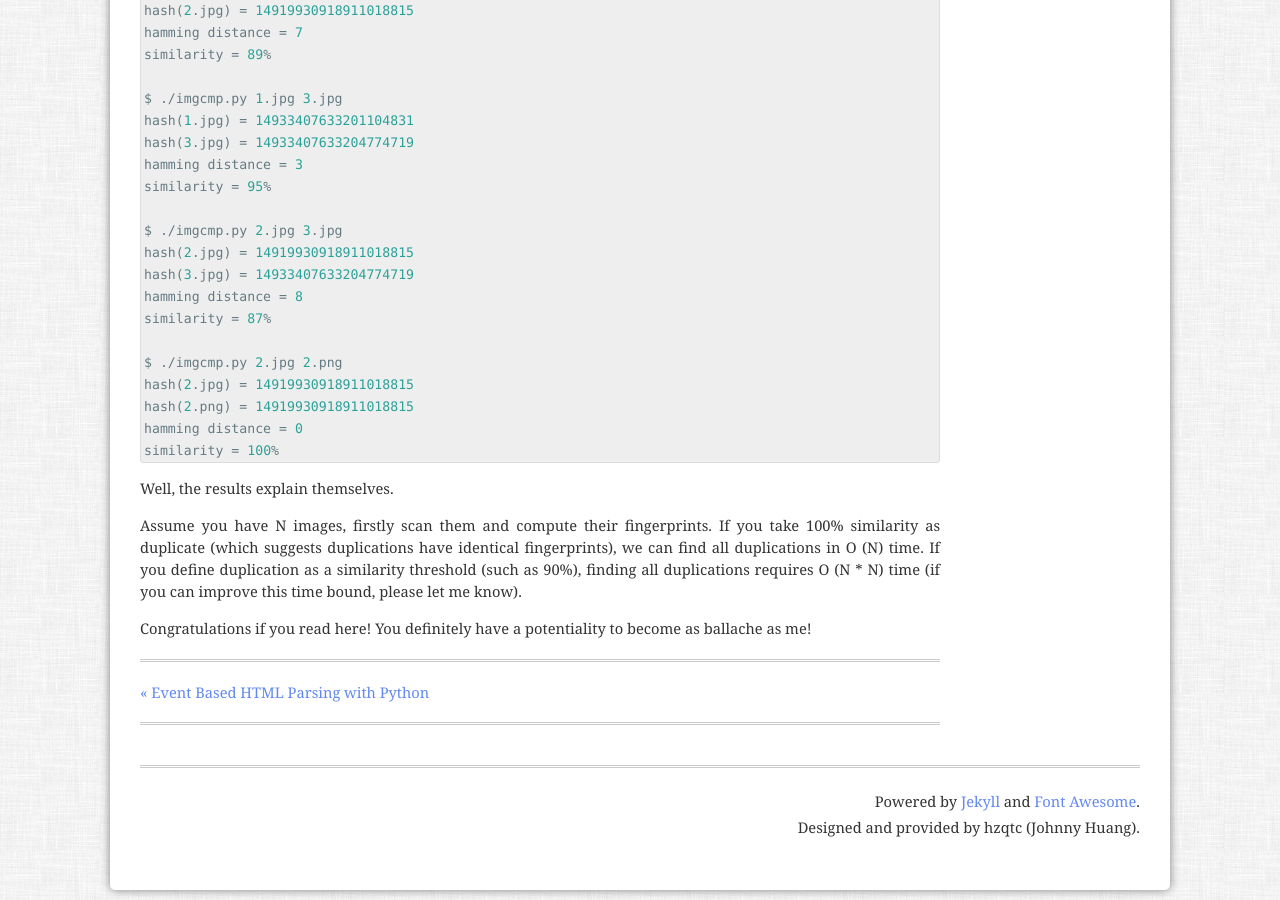
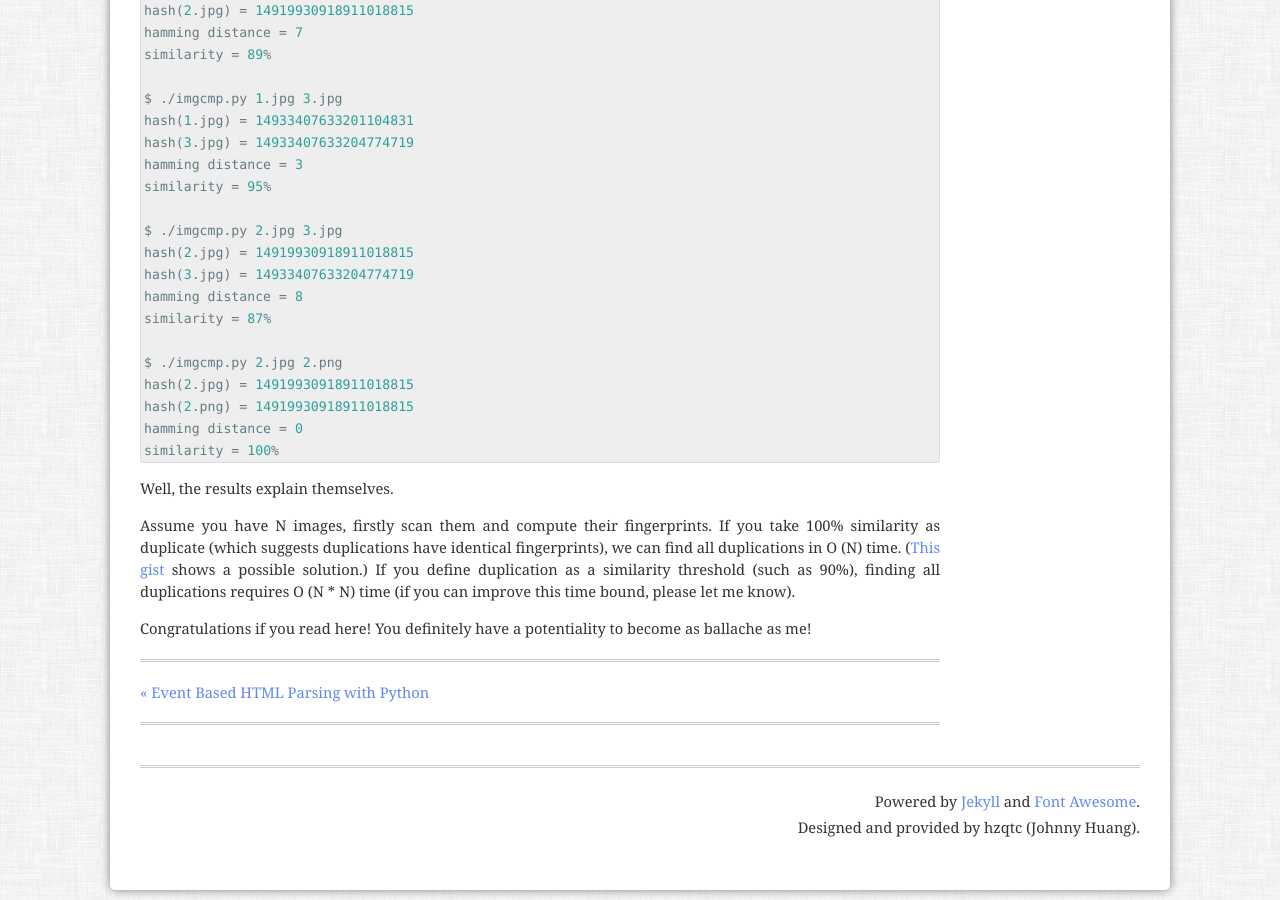
Before and after one commit to hzqtc/hzqtc.github.com, a Jekyll site: the page built from _posts/2013-4-19-image-duplication-detection.md, in a window 1280 px wide and 900 px high, scrolled down 1810 px. Built offline with Jekyll 4.4.1, drawn with Linux system fonts in a browser that asks for light colours; comment, search, counter and statistics services are not loaded.

Commit message:
update post

```diff
--- a/_posts/2013-4-19-image-duplication-detection.md
+++ b/_posts/2013-4-19-image-duplication-detection.md
@@ -114,7 +114,8 @@ Well, the results explain themselves.
 
 Assume you have N images, firstly scan them and compute their fingerprints. If
 you take 100% similarity as duplicate (which suggests duplications have
-identical fingerprints), we can find all duplications in O (N) time. If you
+identical fingerprints), we can find all duplications in O (N) time. ([This
+gist](https://gist.github.com/hzqtc/5431955) shows a possible solution.) If you
 define duplication as a similarity threshold (such as 90%), finding all
 duplications requires O (N * N) time (if you can improve this time bound, please
 let me know).
```
